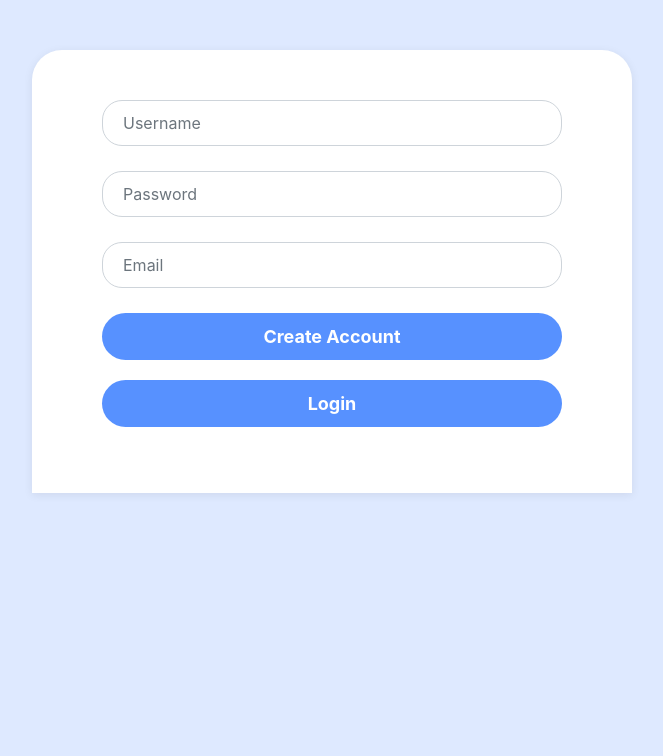
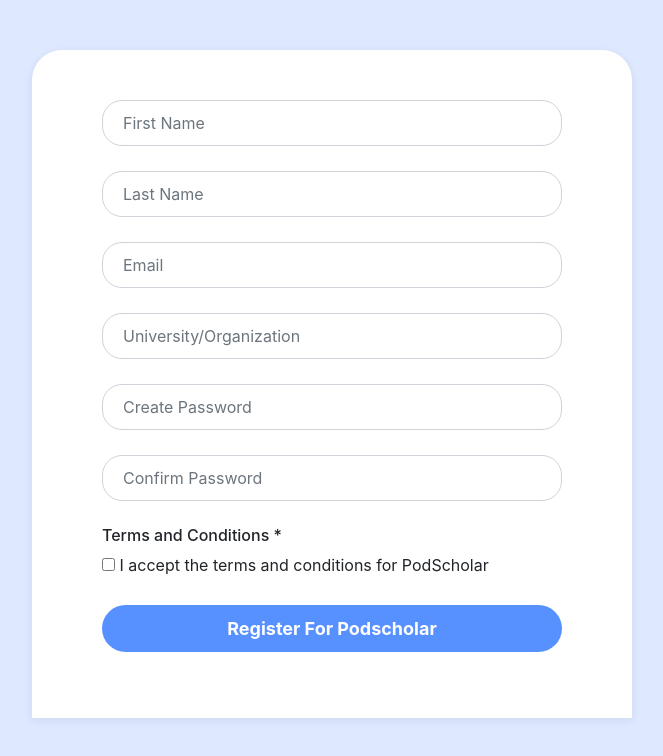
Before and after one commit to TheDeathMuffin/ASE-220---Podcast-Website, a plain HTML site: page Register Account.html in a window 1280 px wide. Shown: the whole page, without its empty margins (308-971 px from the left). Drawn offline with nearby package versions, Linux system fonts and the light colour scheme.

Commit message:
Add jquery and fixed register and added a login

```diff
--- a/Register Account.html
+++ b/Register Account.html
@@ -3,29 +3,41 @@
 <head>
     <meta charset="utf-8">
     <meta name="viewport" content="width=device-width, initial-scale=1">
-
+    <script> src="https://code.jquery.com/jquery-3.6.0.min.js%22%3E"</script>
     <link rel="stylesheet" href="https://maxcdn.bootstrapcdn.com/bootstrap/4.0.0/css/bootstrap.min.css">
     <link rel="stylesheet" href="style.css">
 </head>
 <body>
     <div class="registration-form">
         <form>
-
             <div class="form-group">
-                <input type="text" class="form-control item" id="username" placeholder="Username">
+                <input type="text" class="form-control item" id="username" placeholder="First Name">
             </div>
             <div class="form-group">
-                <input type="password" class="form-control item" id="password" placeholder="Password">
+                <input type="text" class="form-control item" id="username" placeholder="Last Name">
             </div>
             <div class="form-group">
-                <input type="text" class="form-control item" id="email" placeholder="Email">
+                <input type="password" class="form-control item" id="password" placeholder="Email">
             </div>
             <div class="form-group">
-                <button type="button" class="btn btn-block create-account">Create Account</button>
+                <input type="text" class="form-control item" id="email" placeholder="University/Organization">
             </div>
             <div class="form-group">
-                <button type="button" class="btn btn-block create-account">Login</button>
+                <input type="text" class="form-control item" id="username" placeholder="Create Password">
             </div>
+            <div class="form-group">
+                <input type="text" class="form-control item" id="username" placeholder="Confirm Password">
+            </div>
+            <h6>Terms and Conditions *</h6>
+            <input type="checkbox" id="TOS">
+            <label for="Agree">I accept the terms and conditions for PodScholar</label><br>
+            <div class="form-group">
+
+                <a href="#">
+                <button type="button" class="btn btn-block create-account">Register For Podscholar</button>
+                </a>
+            </div>
+
         </form>
 </body>
 </html>
```
Also changed, not shown: Login.html (added, +31 -0 lines), Upload Documents.html (+1 -0 lines), 1 other file.
